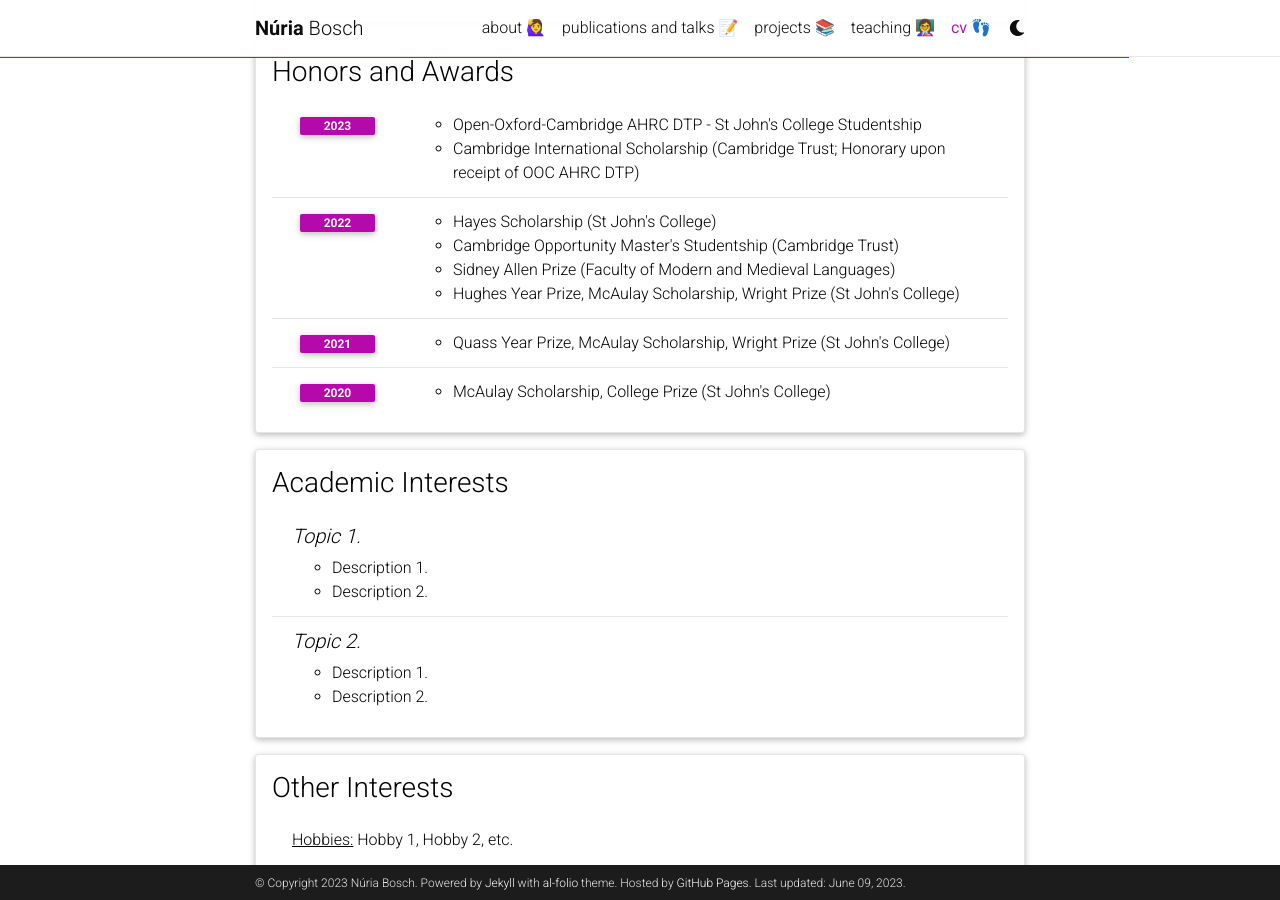
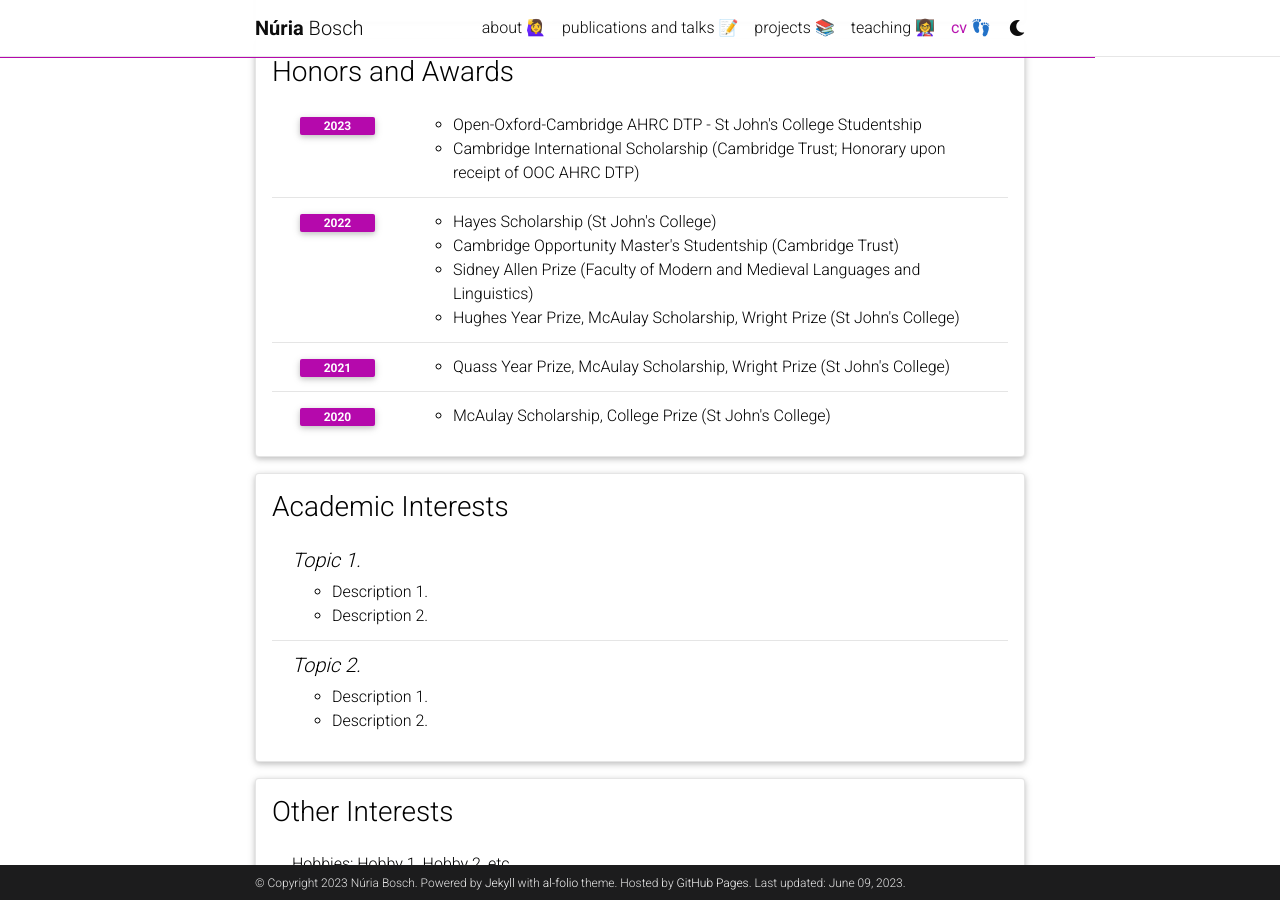
Before and after one commit to nuria-bosch/nuria-bosch.github.io, a Jekyll site: the page built from _pages/cv.md, in a window 1280 px wide and 900 px high, scrolled down 673 px. Built offline with Jekyll 4.4.1, drawn with Linux system fonts in a browser that asks for light colours; comment, search, counter and statistics services are not loaded; a style sheet for code colours, icons or effects is not loaded.

Commit message:
Update cv.yml

```diff
--- a/_data/cv.yml
+++ b/_data/cv.yml
@@ -30,7 +30,7 @@
       items:
         - Hayes Scholarship (St John's College)
         - Cambridge Opportunity Master's Studentship (Cambridge Trust)
-        - Sidney Allen Prize (Faculty of Modern and Medieval Languages)
+        - Sidney Allen Prize (Faculty of Modern and Medieval Languages and Linguistics)
         - Hughes Year Prize, McAulay Scholarship, Wright Prize (St John's College)
     - year: 2021
       items:
```
